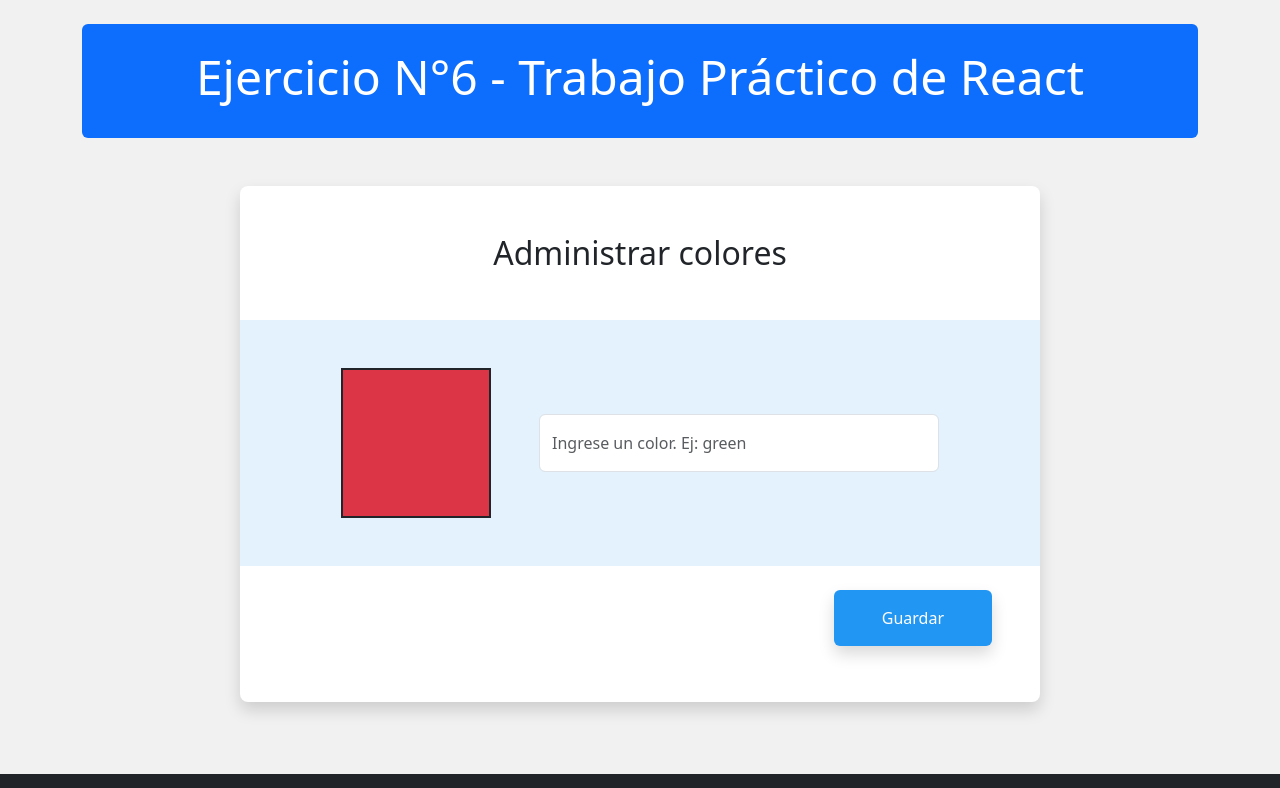
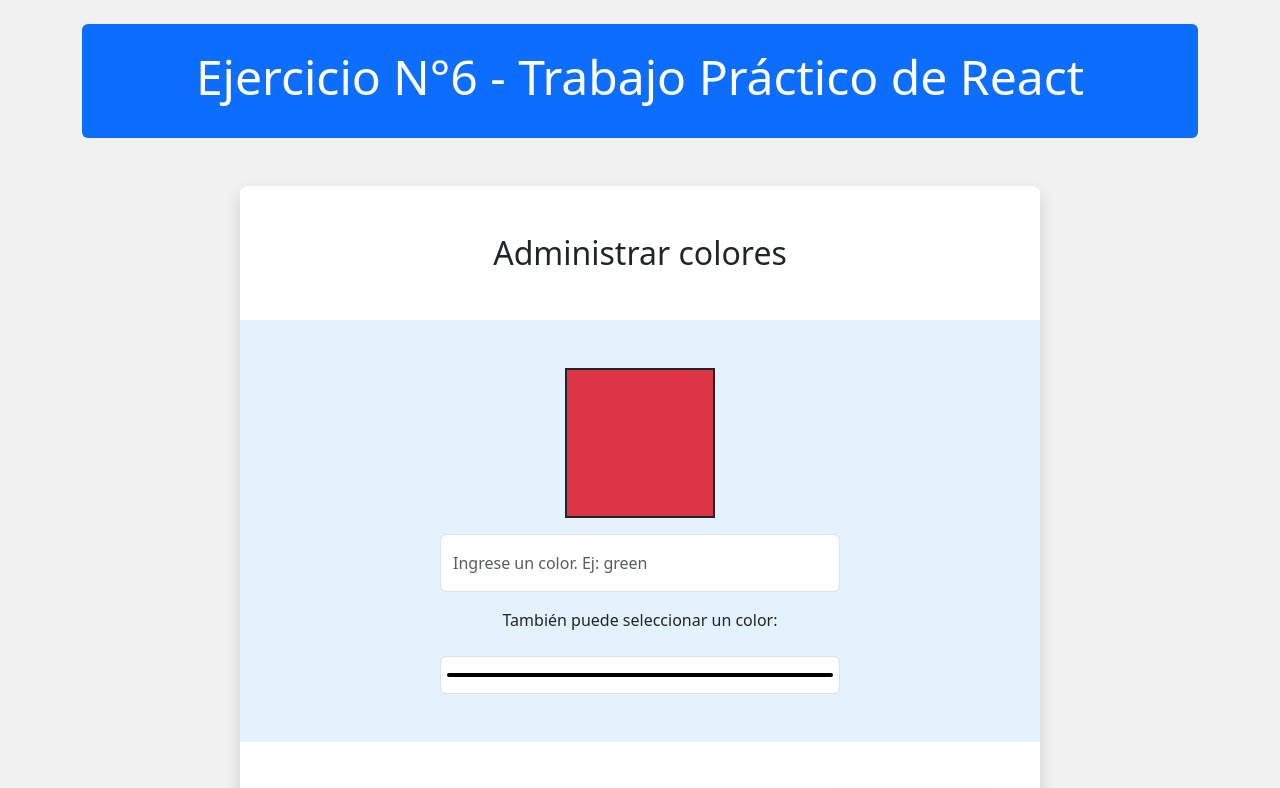
Before and after one commit to brunomry/frontendPaletaDeColores, a React (Vite) app: page / in a window 1280 px wide. Shown: the top 788 px of the page. Built offline with nearby package versions, Linux system fonts and the light colour scheme.

Commit message:
Agregue input de tipo color para seleccionar tambien de la paleta de colores. Al seleccionar un color, su valor se muestra en el input text.

```diff
--- a/src/App.css
+++ b/src/App.css
@@ -21,6 +21,10 @@
 .containerColor{
   width: 150px;
   height: 150px;
+}
+
+.inputColor{
+  width: 100%;
 }
 
 .btnGuardar{
--- a/src/components/FormularioPaletaColores.jsx
+++ b/src/components/FormularioPaletaColores.jsx
@@ -1,5 +1,5 @@
 import { useState, useEffect } from "react";
-import { Button, Form } from "react-bootstrap";
+import { Button, Form, FormLabel } from "react-bootstrap";
 import TarjetasColores from "./TarjetasColores";
 
 const FormularioPaletaColores = () => {
@@ -27,10 +27,21 @@ const FormularioPaletaColores = () => {
       <section className="sectionForm mx-auto pt-5 pb-2 mb-5 rounded-3 shadow bg-white">
         <h2 className="text-center mb-5">Administrar colores</h2>
         <Form className="mb-5 d-flex flex-column" onSubmit={guardarColor}>
-          <Form.Group className="mb-4 formGroup d-flex flex-column gap-5 flex-md-row justify-content-center align-items-center py-5 px-2">
+          <Form.Group className="mb-5 formGroup d-flex flex-column gap-3 justify-content-center align-items-center py-5 px-2">
             <div className="bg-danger containerColor border border-2 border-dark"></div>
             <Form.Control
               type="text"
+              placeholder="Ingrese un color. Ej: green"
+              className="inputColor align-content-start py-3"
+              minLength={3}
+              maxLength={50}
+              onChange={(e) => setColor(e.target.value)}
+              value={color}
+              required
+            />
+            <FormLabel>También puede seleccionar un color: </FormLabel>
+             <Form.Control
+              type="color"
               placeholder="Ingrese un color. Ej: green"
               className="inputColor align-content-start py-3"
               minLength={3}
--- a/src/components/TarjetasColores.jsx
+++ b/src/components/TarjetasColores.jsx
@@ -3,7 +3,7 @@ import TarjetaColor from './TarjetaColor';
 
 const TarjetasColores = ({colores, borrarColor}) => {
   return (
-    <article className='d-flex containerCards justify-content-center flex-wrap gap-3 mx-auto'>
+    <article className='d-flex containerCards justify-content-center flex-wrap gap-3 mx-auto mt-5'>
       {colores.map((elementoColor, posicion) => (
           <TarjetaColor
             key={posicion}
```
